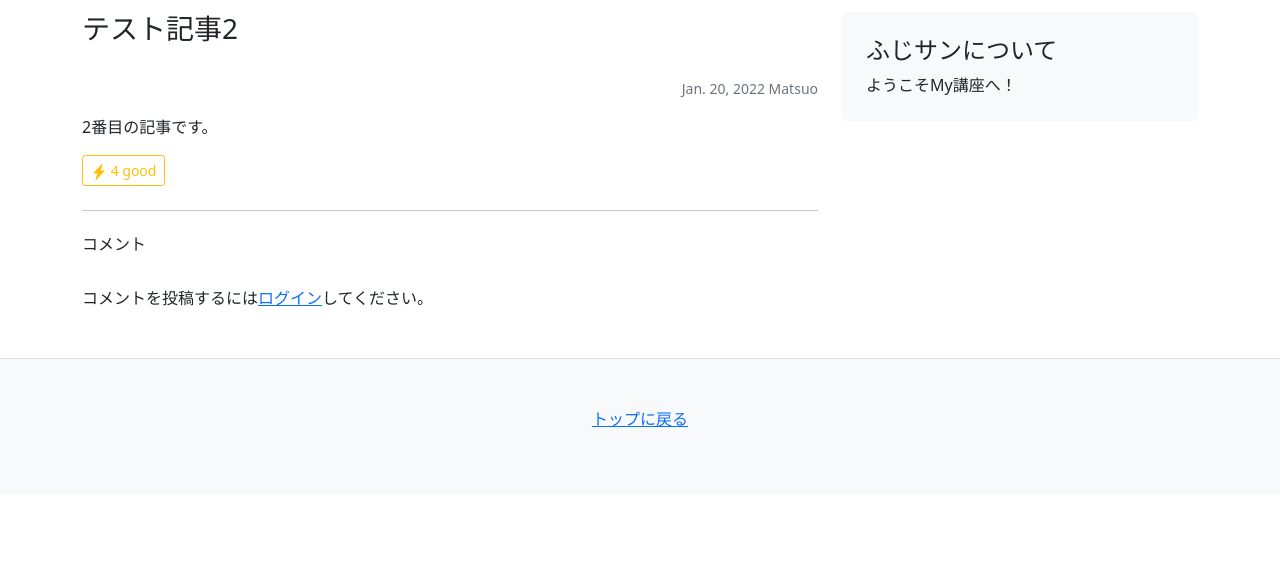
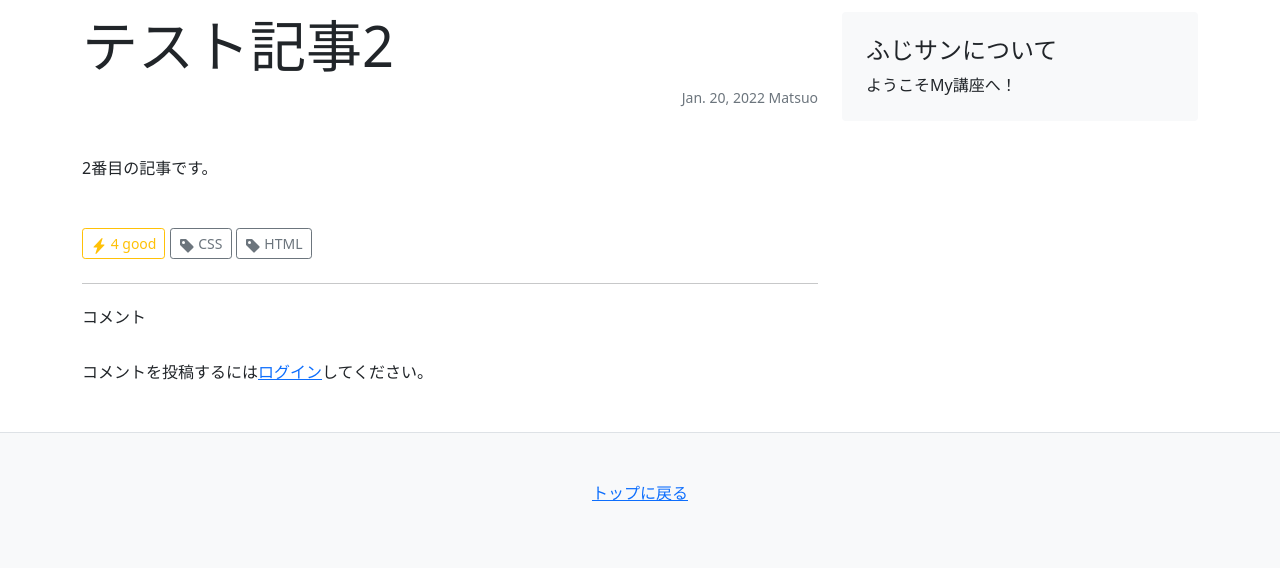
Before and after one commit to matsuo0/BlogSystem_Django, a Django app: page /blog/2/ in a window 1280 px wide. Shown: the part 151-719 px from the top of the page. Run offline with Django 3.2, Linux system fonts and the light colour scheme; data comes from the database, SQL or seed files in the repository.

Commit message:
Tagアイコンの追加、記事の表示微調整

```diff
--- a/templates/blog/article.html
+++ b/templates/blog/article.html
@@ -12,14 +12,16 @@
 <main class="container">
     <div class="row">
         <div class="col-md-8">
-            <h3 class="pb-4 font-italic">
+            <h3 class="font-italic display-4">
                 {{ article.title }}
             </h3>
             <p class="small text-muted text-end">{{ article.created_at}} {{ article.author }}</p>
-            <p>{{ article.text }}</p>
+            <div class="my-5">{{ article.text }}</div>
 
-            {% include 'mysite/snippets/like_count.html' %}
-
+            <div>
+                {% include 'mysite/snippets/like_count.html' %}
+                {% include 'mysite/snippets/tag.html' %}
+            </div>
             <hr class="my-4">
             {% include 'mysite/snippets/comment.html'%}
 
--- /dev/null
+++ b/templates/mysite/snippets/tag.html
@@ -0,0 +1,19 @@
+<!DOCTYPE html>
+<html lang="en">
+<head>
+    <meta charset="UTF-8">
+    <title>Title</title>
+</head>
+<body>
+{% for tag in article.tags.all %}
+<a href="/tags/{{ tag.slug }}/" class="btn btn-sm btn-outline-secondary">
+    <svg xmlns="http://www.w3.org/2000/svg" width="16" height="16" fill="currentColor" class="bi bi-tag-fill"
+         viewBox="0 0 16 16">
+        <path d="M2 1a1 1 0 0 0-1 1v4.586a1 1 0 0 0 .293.707l7 7a1 1 0 0 0 1.414 0l4.586-4.586a1 1 0 0 0 0-1.414l-7-7A1 1 0 0 0 6.586 1H2zm4 3.5a1.5 1.5 0 1 1-3 0 1.5 1.5 0 0 1 3 0z"/>
+    </svg>
+    {{ tag.name}}
+
+</a>
+{% endfor %}
+</body>
+</html>
```
